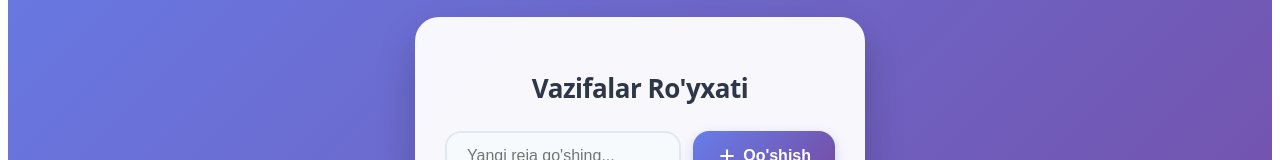
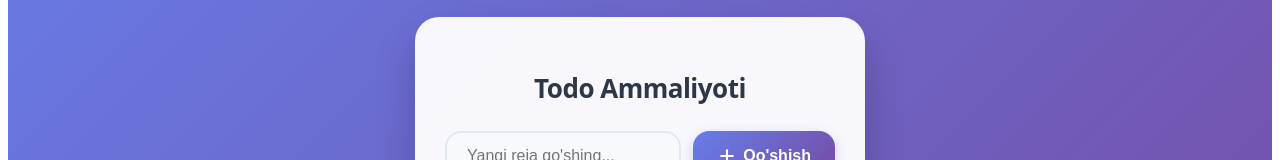
Before and after one commit to umida17/todo-yasash, a React (Vite) app: page / in a window 1280 px wide. Shown: the part 254-414 px from the top of the page. Built offline with nearby package versions, Linux system fonts and the light colour scheme.

Commit message:
todo cssda stil berilvati

```diff
--- a/src/App.jsx
+++ b/src/App.jsx
@@ -26,7 +26,7 @@ const App = () => {
   return (
     <div className="todo-container">
       <div className="todo-box">
-        <h1 className="todo-title">Vazifalar Ro'yxati</h1>
+        <h1 className="todo-title">Todo Ammaliyoti</h1>
 
         <div className="input-group">
           <input
```
